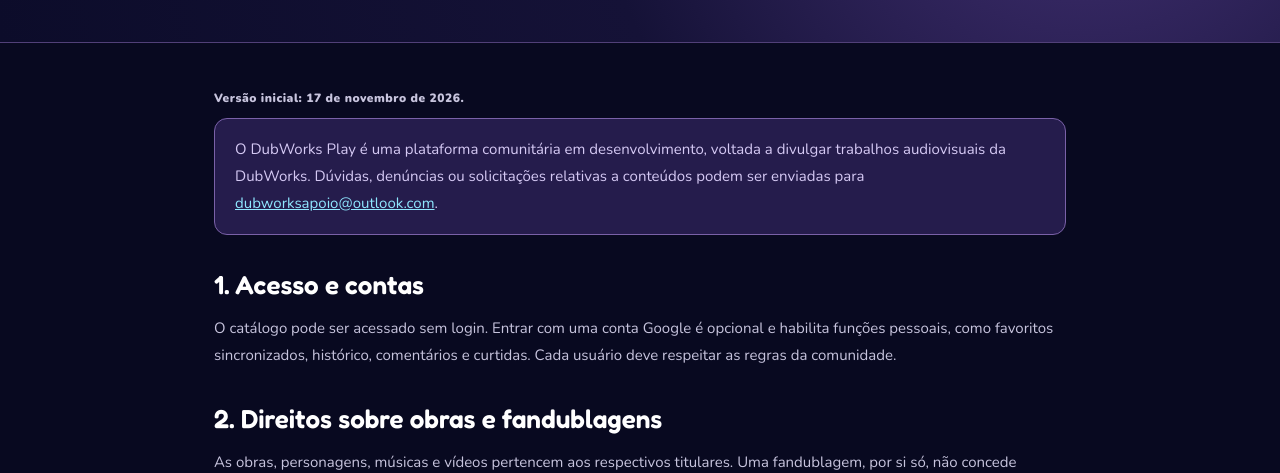
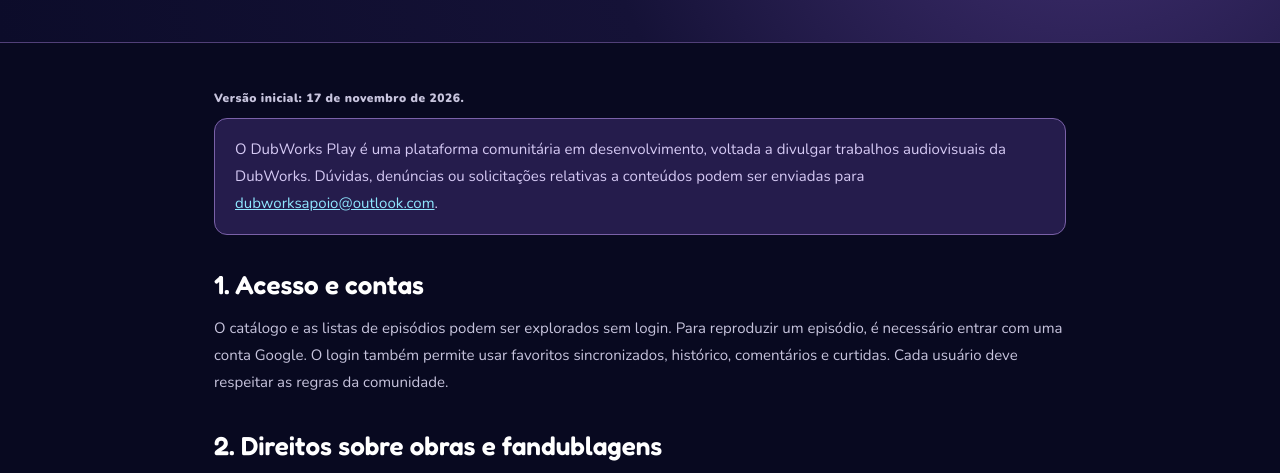
Before and after one commit to NeroXDubworks/DubWorks-Play, a plain HTML site: page terms.html in a window 1280 px wide. Shown: the part 282-755 px from the top of the page. Drawn offline with nearby package versions, Linux system fonts and the light colour scheme.

Commit message:
docs: explica login Google obrigatório para assistir no DubWorks Play

```diff
--- a/terms.html
+++ b/terms.html
@@ -6,7 +6,7 @@
 <body><nav class="legal-nav"><a class="legal-logo" href="./index.html#inicio">DubWorks <em>PLAY ✦</em></a><a class="legal-back" href="./index.html#inicio">← Voltar ao streaming</a></nav><header class="legal-head"><span>REGRAS DA COMUNIDADE</span><h1>Termos de uso</h1><p>Condições de acesso e convivência no DubWorks Play.</p></header>
 <main class="legal-main"><p class="legal-date">Versão inicial: 17 de novembro de 2026.</p>
 <div class="legal-note">O DubWorks Play é uma plataforma comunitária em desenvolvimento, voltada a divulgar trabalhos audiovisuais da DubWorks. Dúvidas, denúncias ou solicitações relativas a conteúdos podem ser enviadas para <a href="mailto:dubworksapoio@outlook.com">dubworksapoio@outlook.com</a>.</div>
-<h2>1. Acesso e contas</h2><p>O catálogo pode ser acessado sem login. Entrar com uma conta Google é opcional e habilita funções pessoais, como favoritos sincronizados, histórico, comentários e curtidas. Cada usuário deve respeitar as regras da comunidade.</p>
+<h2>1. Acesso e contas</h2><p>O catálogo e as listas de episódios podem ser explorados sem login. Para reproduzir um episódio, é necessário entrar com uma conta Google. O login também permite usar favoritos sincronizados, histórico, comentários e curtidas. Cada usuário deve respeitar as regras da comunidade.</p>
 <h2>2. Direitos sobre obras e fandublagens</h2><p>As obras, personagens, músicas e vídeos pertencem aos respectivos titulares. Uma fandublagem, por si só, não concede autorização para distribuir o vídeo original. A equipe deverá publicar materiais somente quando houver as autorizações necessárias. A plataforma poderá remover ou restringir conteúdo mediante reclamação fundamentada de direitos.</p>
 <h2>3. Disponibilidade de vídeos</h2><p>Alguns episódios usam vídeos incorporados pelo Google Drive. O acesso pode depender das permissões do arquivo e dos limites de serviço do Google. Não garantimos reprodução ininterrupta, download offline, nem que ocultar atalhos impeça o acesso técnico a links externos.</p>
 <h2>4. Comentários e convivência</h2><p>Não são permitidos assédio, discurso de ódio, exposição de dados pessoais, ameaças, spam, tentativas de fraude ou uso do espaço para prejudicar pessoas. Comentários novos poderão passar por revisão antes de ficar públicos. A equipe pode ocultar, rejeitar ou remover publicações que violem estas regras.</p>
```
